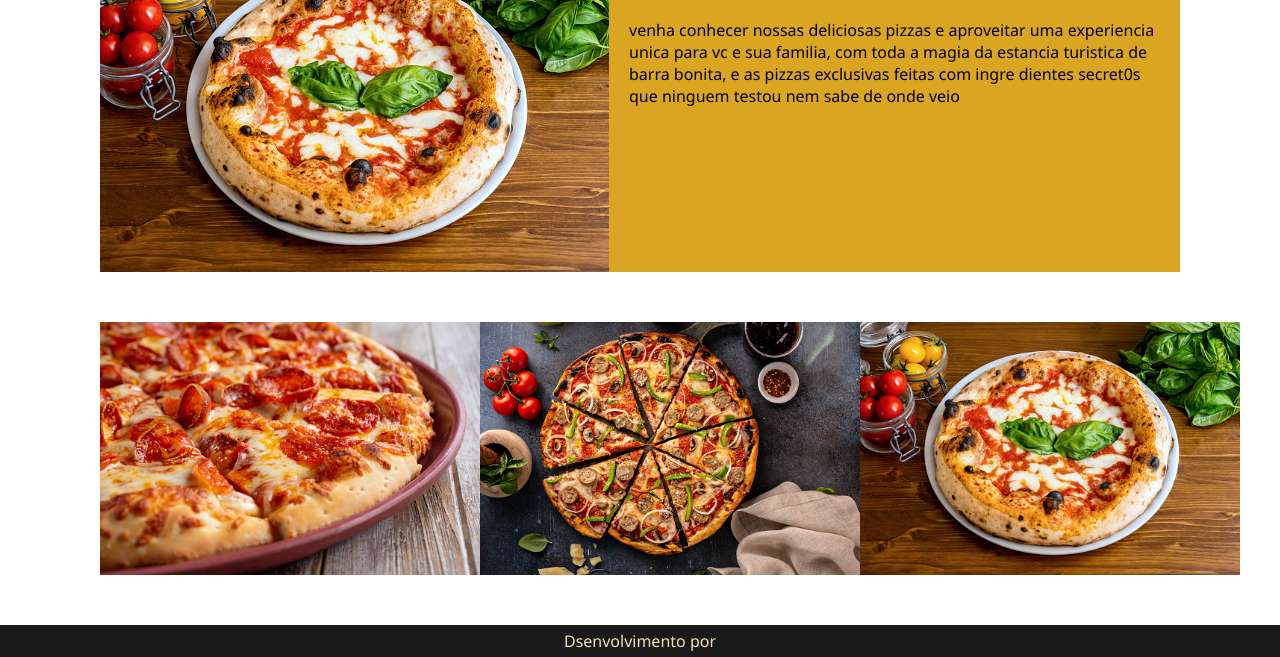
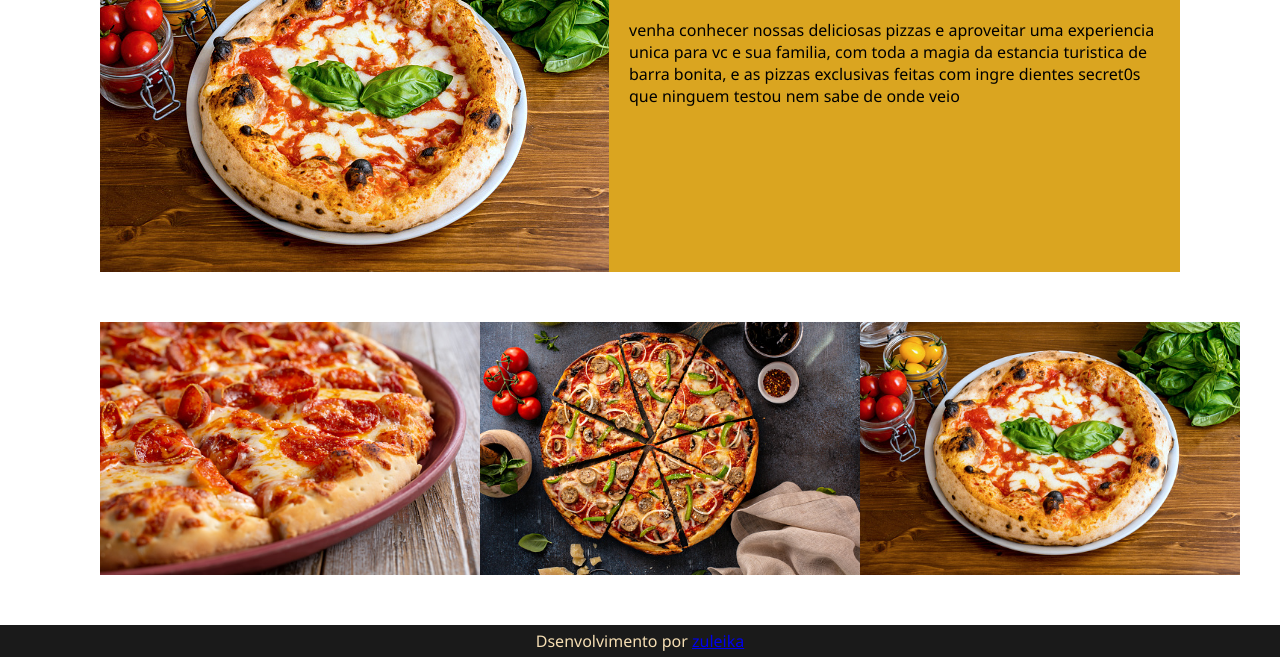
Before and after one commit to Fran-Wzz/pizza-delicia, a plain HTML site: page index.html in a window 1280 px wide. Shown: the part 317-974 px from the top of the page. Drawn offline with Linux system fonts and the light colour scheme.

Commit message:
alteração 2 index.html

```diff
--- a/index.html
+++ b/index.html
@@ -43,7 +43,7 @@
 </div>
 
 <footer>
-    Dsenvolvimento por
+    Dsenvolvimento por  <a href="#">zuleika</a>
 </footer>
 
 </body>
```
